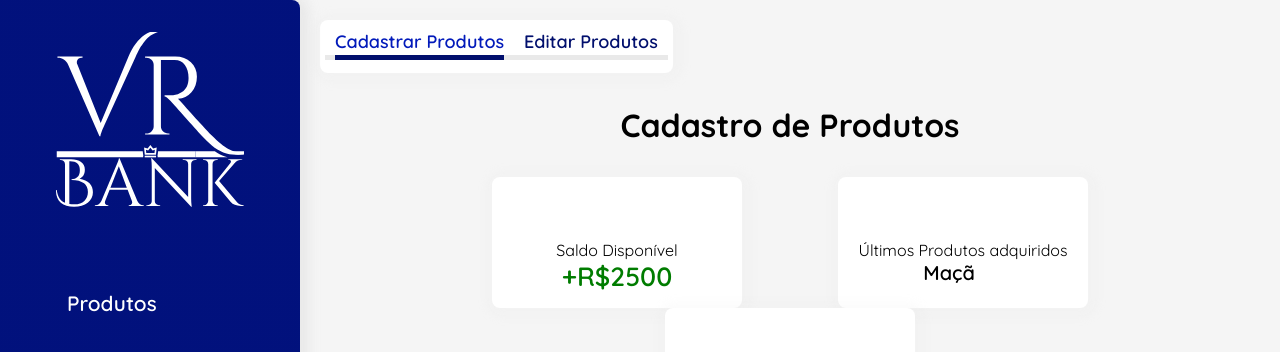
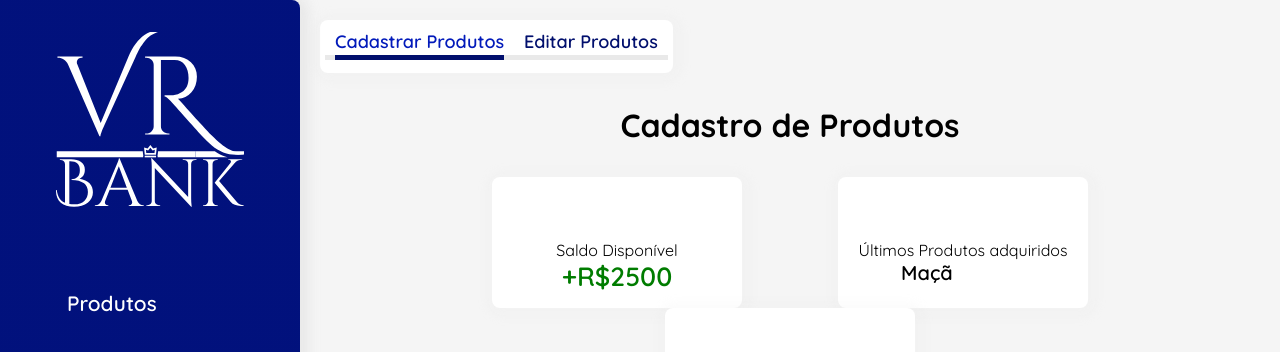
Before and after one commit to NatanALima/projeto-vrbank, a React (Create React App) app: page / in a window 1280 px wide. Shown: the top 352 px of the page. Built offline with nearby package versions, Linux system fonts and the light colour scheme; some icons are missing; the HTML template or start-up script is replaced by a standard one.

Commit message:
Pequena atualização
-+ Troca do align-items do containter de infoExtras por text-align

```diff
--- a/src/assets/css/Produtos.module.css
+++ b/src/assets/css/Produtos.module.css
@@ -105,7 +105,7 @@ section.produtos .infoExtra {
     font-size: 16px;
     display: flex;
     flex-direction: column;
-    align-items: center;
+    text-align: center;
     box-shadow: var(--shadowBox);
     user-select: none;
     transition: .3s;
@@ -156,7 +156,7 @@ section.produtos .infoExtra {
 
 .infoExtra__content .infoExtra__lastProd p {
     white-space: nowrap;
-    animation: autoScrollText 15s alternate linear infinite;
+    animation: autoScrollText 13s alternate linear infinite;
 }
 
 
```
